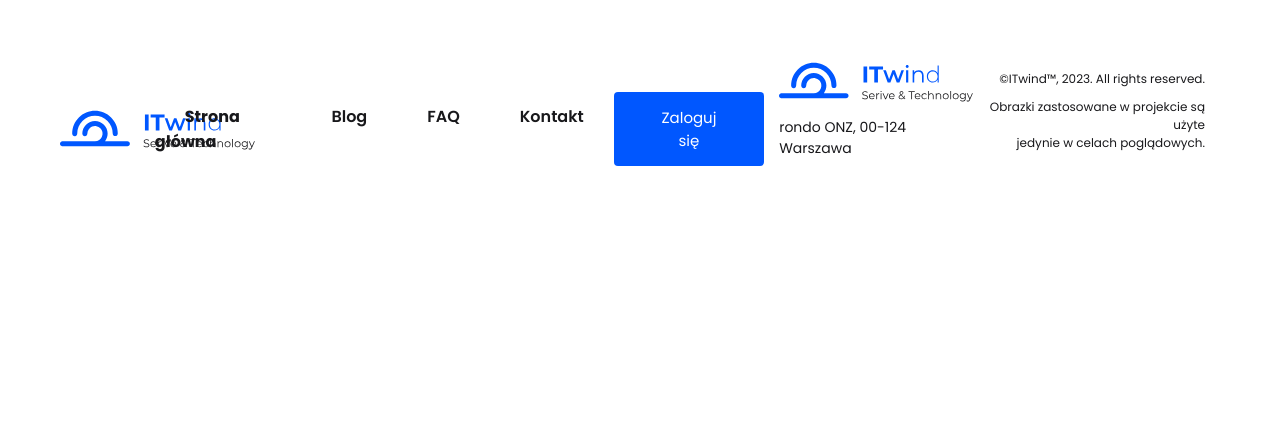
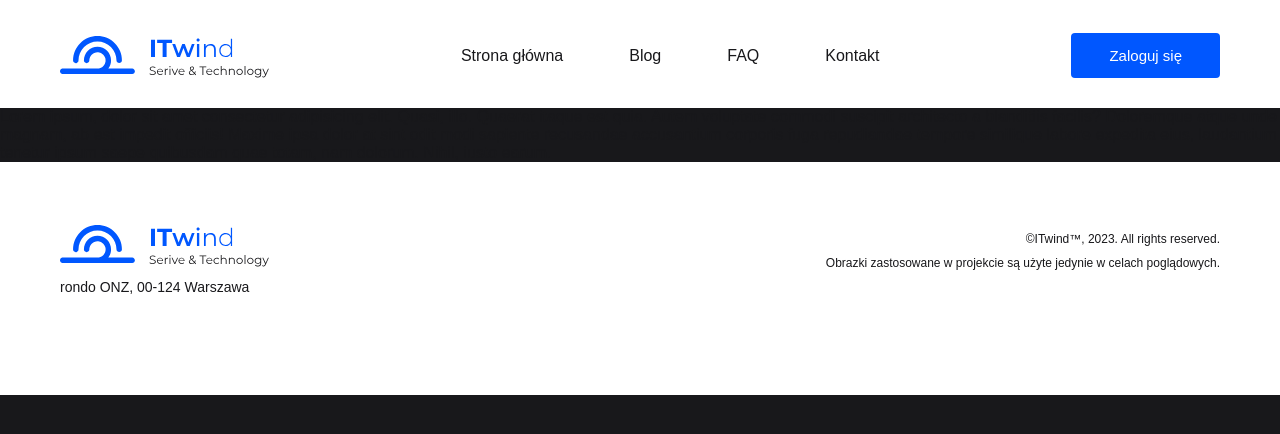
Before and after one commit to RobertSajdak/ITwind-layout, a website: page index.html in a window 1280 px wide. Both pictures are taken after a click on the link "Strona główna". Drawn offline with nearby package versions, Linux system fonts and the light colour scheme; files that its build step writes are made by us from their sources; files whose address does not match are found by name.

Commit message:
#2 - header and navigation elements for desktop.

```diff
--- a/index.html
+++ b/index.html
@@ -45,8 +45,7 @@
           </nav>
 
           <a href="#" class="btn btn--small btn--green header__btn"
-            >Zaloguj się</a
-          >
+            >Zaloguj się</a>
 
           <!-- <button id="show-menu" class="btn-menu">
             <svg
@@ -107,12 +106,15 @@
             </div>
           </div>
         </div>
-      </div>
-    </header> -->
+      </div> -->
+    </header>
 
     <!-- MAIN -->
     <main>
-
+      <section>
+        <div class="">Lorem ipsum, dolor sit amet consectetur adipisicing elit. Quasi, illo. Quaerat itaque est quia. Autem voluptate commodi suscipit architecto a blanditiis facilis? Doloremque atque unde magnam, ab est impedit officiis!
+        Maxime ipsa dolor at sint odit modi sapiente recusandae accusantium corporis fuga repudiandae tempore similique labore expedita eius, laudantium tenetur ipsum saepe quibusdam quae totam, nam dolorum. Nihil, iusto earum.</div>
+      </section>
     </main>
 
     <!-- FOOTER -->
@@ -131,12 +133,12 @@
 
         <div class="footer__text">
           <p>&#169;ITwind&trade;, 2023. All rights reserved.</p>
-          <p>Obrazki zastosowane w projekcie są użyte<br>jedynie w celach poglądowych.</p>
+          <p>Obrazki zastosowane w projekcie są użyte jedynie w celach poglądowych.</p>
         </div>
       </div>
     </footer>
 
-    <!-- JS SCRIPTS for AOS -->
+    <!-- JS SCRIPTS -->
     <script src="https://unpkg.com/aos@2.3.1/dist/aos.js"></script>
     <script>
       AOS.init({
--- a/scss/base/_reset.scss
+++ b/scss/base/_reset.scss
@@ -7,9 +7,9 @@
 }
 
 body {
-  background-color: $white;
+  background-color: $gray-dark;
   color: $gray-dark;
-  font-family: "Poppins", sans-serif;
+  font-family: "Montserrat", sans-serif;
   font-size: $font-size-base;
   margin: 0;
   padding: 0;
@@ -35,4 +35,8 @@ ul {
 a,
 li {
   text-decoration: none;
+
+  &:focus {
+    outline: 1px solid transparent;
+  }
 }
--- a/scss/components/_navigation.scss
+++ b/scss/components/_navigation.scss
@@ -4,12 +4,6 @@
 
     @include medium-up {
       display: block;
-      margin-left: -50px;
-    }
-
-    @include large-up {
-      margin-left: -100px;
-    }
 
       & ul {
         display: flex;
@@ -17,56 +11,32 @@
 
       & a {
         color: $gray-dark;
-      font-weight: $font-weight-semibold;
-      margin: 0 30px;
+        font-weight: $font-weight-medium;
+        margin: 0 33px;
+        padding-bottom: 36px;
+        position: relative;
+
+        &::after {
+          content: "";
+          position: absolute;
+          top: 100%;
+          left: 0;
+          width: 0;
+          height: 8px;
+          background-color: $blue-primary;
+          border-top-left-radius: 8px;
+          border-top-right-radius: 8px;
+          transition: width 0.15s ease-in;
+        }
 
         &:hover {
           color: $blue-primary;
-      }
 
-      &.active {
-        font-weight: $font-weight-bold;
+          &::after {
+            width: 100%;
           }
         }
       }
-
-  &--mobile {
-    background-color: $white;
-    border-bottom-left-radius: 37px;
-    border-bottom-right-radius: 37px;
-    left: 15px;
-    position: absolute;
-    right: 15px;
-    top: 70px;
-    z-index: 1;
-  }
-}
-
-.menu {
-  align-items: center;
-  display: flex;
-  flex-direction: column;
-  padding: 181px 0 142px;
-
-  &__list {
-    & a {
-      color: $gray-dark;
-      display: block;
-      font-weight: $font-weight-semibold;
-      text-align: center;
-      margin-bottom: 53px;
-
-      &:hover {
-        color: $blue-primary;
-      }
-
-      &.active {
-        font-weight: $font-weight-bold;
     }
   }
 }
-
-  &__cta {
-    margin-top: 3px;
-  }
-}
--- a/scss/layout/_header.scss
+++ b/scss/layout/_header.scss
@@ -0,0 +1,20 @@
+.header {
+  background-color: $white;
+  padding: 28px 0 25px;
+  position: relative;
+  z-index: 2;
+
+  & .flex {
+    justify-content: space-between;
+  }
+
+  &__btn {
+    &.btn {
+      display: none;
+
+      @include medium-up {
+        display: inline-block;
+      }
+    }
+  }
+}
```
Also changed, not shown: README.md, dist/css/style.css, dist/index.html, 1 other file. Lines whose indentation alone changed are shown as unchanged.
